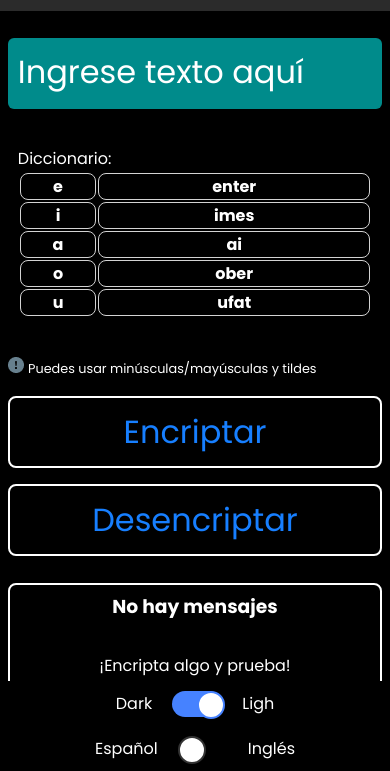
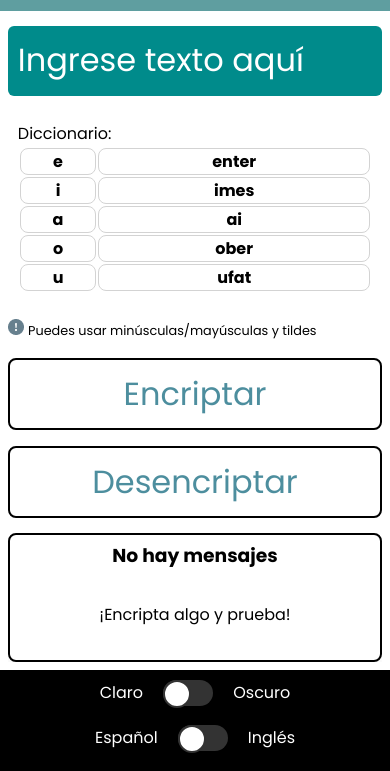
Before and after one commit to eanavitarte/Message-encrypter, a website with bundled scripts: page index.html in a window 390 px wide. Shown: the part 73-844 px from the top of the page. Built offline with nearby package versions, Linux system fonts and the light colour scheme.

Commit message:
Debugged JS and CSS for responsiveness and readiness

```diff
--- a/app/constants.ts
+++ b/app/constants.ts
@@ -5,11 +5,6 @@ export interface wordComponent {
     'en': string
     'data': string
     'type': 'placeholder' | 'inner'
-}
-
-export enum theme {
-    light = 'l',
-    dark = 'd'
 }
 
 const defaultDictionary: Record<string, string> = Object.freeze({
@@ -20,14 +15,7 @@ const defaultDictionary: Record<string, string> = Object.freeze({
     "u": "ufat",
 })
 
-const defaultTheme = theme.light
-
 window["currentDictionary"] = Object.assign({}, defaultDictionary)
-window["theme"] = localStorage.getItem('theme') ?? defaultTheme as theme
-
-export const getTheme = () => {
-    return window["theme"] as theme
-}
 
 export const getDictionary = ()=> {
     return window["currentDictionary"] as Record<string, string>
--- a/app/theme.ts
+++ b/app/theme.ts
@@ -1,25 +1,30 @@
-import { getTheme, theme } from "./constants.js";
 
-// Theme Actions
+const themes = ["light", "dark"] as const
+type Theme = typeof themes[number]
 
 const themeBtn = document.querySelector('input#DLChecking') as HTMLInputElement
 const body = document.querySelector('body') as HTMLBodyElement
 
-function reloadTheme(themeSelect: theme){
-    if(themeSelect === theme.dark) body.setAttribute('data-theme', 'ligth')
-    else body.setAttribute('data-theme', 'dark')
+function reloadTheme(themeSelect: Theme){
+	if(themeSelect === "dark") body.setAttribute('data-theme', "dark")
+	else body.setAttribute('data-theme', "light")
 }
 
 function changeTheme(value: boolean) {
-    const themeSelect = value ? theme.light : theme.dark
-    localStorage.setItem('theme', themeSelect)
-    reloadTheme(themeSelect)
+	const themeSelect = value ? "dark" : "light"
+	localStorage.setItem("theme", themeSelect)
+	reloadTheme(themeSelect)
 }
 
 (function (){
-    const currentLang = getTheme()
-    themeBtn.checked = currentLang !== theme.dark
-    reloadTheme(currentLang)
+	const currentTheme = (localStorage.getItem('theme') ?? document.documentElement.dataset.theme ?? "light") as Theme
+	themeBtn.checked = currentTheme === "dark"
+	if (
+		themeBtn.checked &&
+		themes.includes(currentTheme)
+	) {
+		reloadTheme(currentTheme)
+	}
 })()
 
 themeBtn.addEventListener('change', () => changeTheme(themeBtn.checked))
--- a/app/translate.ts
+++ b/app/translate.ts
@@ -27,11 +27,12 @@ function reloadLang(language: Lang){
 function changeLang(value: boolean){
     const langChange = value ? "en" : "es"
     localStorage.setItem('lang', langChange)
+    document.documentElement.lang = langChange
     reloadLang(langChange)
 }
 
 (function (){
-	const currentLang = document.documentElement.lang as Lang
+	const currentLang = (localStorage.getItem("lang") ?? document.documentElement.lang) as Lang
 	changeLangBtn.checked = currentLang === "en"
 	if (
         changeLangBtn.checked &&
--- a/index.html
+++ b/index.html
@@ -1,5 +1,5 @@
 <!DOCTYPE html>
-<html lang="es">
+<html lang="es" data-theme="light">
 <head>
 	<meta charset="UTF-8">
 	<meta http-equiv="X-UA-Compatible" content="IE=edge">
@@ -34,9 +34,9 @@
 		<button class="button" data-lang="dict-btn" id="buttonDictionary">Diccionario</button>
 		<div class="accessibility">
 			<div class="darkmode">
-				<span class="translate_span" id="spanish" data-lang="light-input">Dark</span>
+				<span class="translate_span" id="english" data-lang="light-input">Claro</span>
 				<input type="checkbox" class="check" name="checking" id="DLChecking" placeholder="Check">
-				<span class="translate_span" id="english" data-lang="dark-input">Ligh</span>
+				<span class="translate_span" id="spanish" data-lang="dark-input">Oscuro</span>
 			</div>
 			<div class="translate">
 				<span class="translate_span" id="spanish" data-lang="es-input">Español</span>
--- a/sass/modules/_card-output.scss
+++ b/sass/modules/_card-output.scss
@@ -7,7 +7,7 @@
 	border: 2px solid var(--black);
 
 	background-color: var(--white);
-	transition: all .5s ease;
+	// transition: all .5s ease;
 	border-radius: .5rem;
 	text-align: center;
 
--- a/sass/modules/_header.scss
+++ b/sass/modules/_header.scss
@@ -5,7 +5,7 @@ header{
         width: 1.5rem;
         filter: var(--header-img);
     }
-    transition: all 2s ease;
+    // transition: all 2s ease;
     font-size: 1rem;
     background-color: var(--header-color);
     color:var(--header-color);
@@ -33,7 +33,7 @@ header{
         display: flex;
         gap: 4rem;
 
-		@media screen and (max-width:820px) {
+		@media screen and (max-width: $ipad-width) {
 			position: fixed;
 			left: 0;
 			bottom: 0;
@@ -42,6 +42,7 @@ header{
 			flex-direction: column;
 			gap: 2ch;
 			padding: 1ch;
+            height: 12vh;
 		}
 
 		.darkmode{
@@ -72,7 +73,7 @@ header{
             width: 100vw;
             height: 12vh;
             background-color: var(--accessibility-color);
-            transition: all .5s ease;
+            // transition: all .5s ease;
             z-index: 10;
         }
     }
--- a/sass/modules/_style.scss
+++ b/sass/modules/_style.scss
@@ -34,17 +34,26 @@
 body {
 	background-color: var(--primary-color);
 	color: var(--black);
-	transition: all 2s ease;
+	transition: all .6s ease;
 	display: grid;
 	grid: "A" 10vh
 		"B" 90vh;
 
+	@media screen and (max-width: $ipad-width) {
+		grid: "A" 10vh
+			  "B" 78vh;
+	}
+
 	main {
 		margin: 2vw;
-    flex-wrap: wrap;
-    display: flex;
+		flex-wrap: wrap;
+		display: flex;
 
 		gap: 2vw;
+
+		@media screen and (max-width: $ipad-width) {
+			overflow-y: scroll;
+		}
 
 		section.card-input {
 			flex: 5 1 820px;
```
Also changed, not shown: dist/constants.js, dist/styles.css, dist/theme.js, dist/translate.js, 1 other file.
